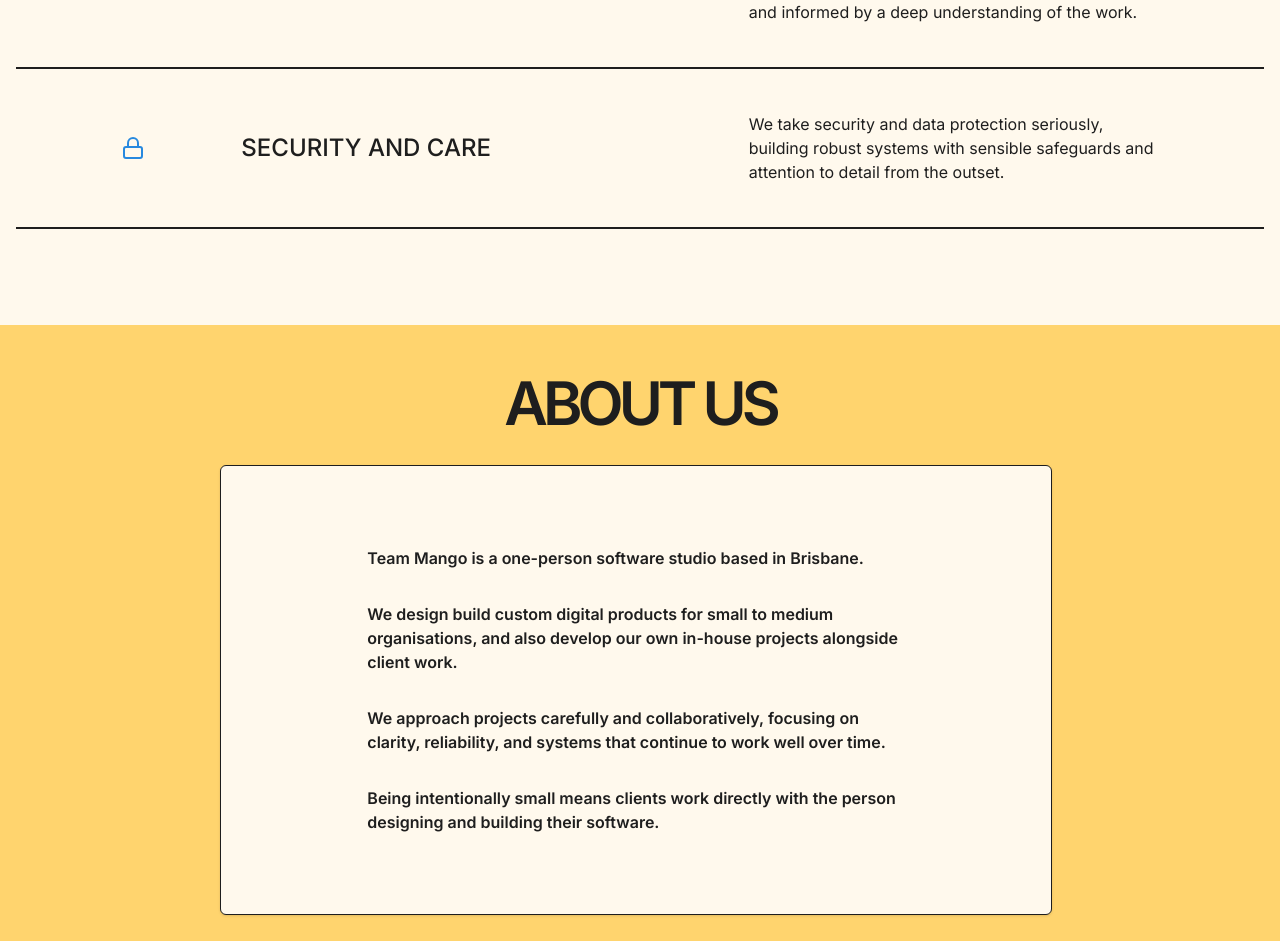
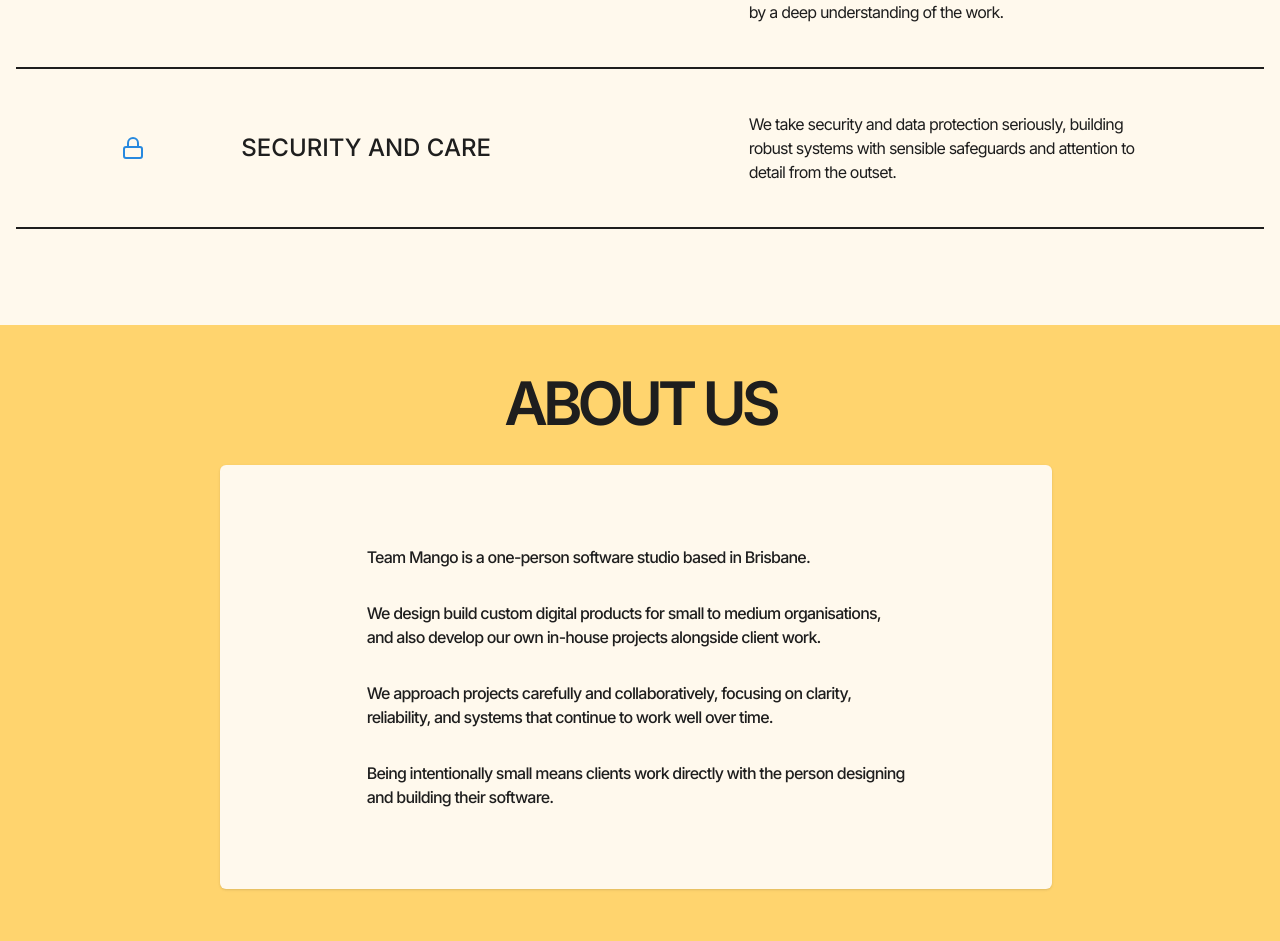
Before and after one commit to danmolloy/team-mango, a Next.js app: page / in a window 1280 px wide. Shown: the part 2151-3092 px from the top of the page. Built offline with nearby package versions, Linux system fonts and the light colour scheme; a web font is replaced by a local one.

Commit message:
updated links, updated font tracking

```diff
--- a/components/about.tsx
+++ b/components/about.tsx
@@ -5,12 +5,12 @@
 
       <h2 className="self-center z-10 font-semibold text-6xl  tracking-[-5px] text-center ">ABOUT US</h2>
     <div className="flex flex-col items-center md:items-end md:mr-2 lg:w-2/3 lg:self-center mt-8 text-dark">
-      <div className=" rounded-md items-center  py-8 lg:py-16 pt-8  flex border shadow bg-light flex-col   md:self-end">
+      <div className=" rounded-md items-center  py-8 lg:py-16 pt-8  flex  shadow-sm bg-light flex-col   md:self-end">
 
-      <p className="py-4  text-md font-semibold w-full px-2  md:w-2/3  ">Team Mango is a one-person software studio based in Brisbane.</p>
-      <p className="py-4 text-md font-semibold w-full px-2  md:w-2/3  ">We design build custom digital products for small to medium organisations, and also develop our own in-house projects alongside client work.</p>
-      <p className="py-4 text-md font-semibold w-full px-2  md:w-2/3  ">We approach projects carefully and collaboratively, focusing on clarity, reliability, and systems that continue to work well over time. </p>
-      <p className="py-4 text-md font-semibold w-full px-2  md:w-2/3">Being intentionally small means clients work directly with the person designing and building their software.</p>
+      <p className="py-4  text-md font-medium tracking-tighter w-full px-2  md:w-2/3  ">Team Mango is a one-person software studio based in Brisbane.</p>
+      <p className="py-4 text-md font-medium tracking-tighter w-full px-2  md:w-2/3  ">We design build custom digital products for small to medium organisations, and also develop our own in-house projects alongside client work.</p>
+      <p className="py-4 text-md font-medium tracking-tighter w-full px-2  md:w-2/3  ">We approach projects carefully and collaboratively, focusing on clarity, reliability, and systems that continue to work well over time. </p>
+      <p className="py-4 text-md font-medium tracking-tighter w-full px-2  md:w-2/3">Being intentionally small means clients work directly with the person designing and building their software.</p>
       </div>
       </div>
     </section>
--- a/components/contact.tsx
+++ b/components/contact.tsx
@@ -18,7 +18,7 @@
       <div className='text-center'>
 
       <h1 className='self-center font-bold text-6xl  font-sans tracking-[-5px]'>CONTACT</h1>
-      <p className='px-4 my-4 text-md font-semibold text-md '>{`We're always interested to hear about new projects, please feel free to get in touch.`}</p>
+      <p className='px-4 my-4 text-lg font-medium tracking-tighter text-md '>{`We're always interested to hear about new projects, please feel free to get in touch.`}</p>
       </div>
             <div className=" w-full md:w-3/4">
     <Formik
--- a/components/hero.tsx
+++ b/components/hero.tsx
@@ -10,7 +10,7 @@
     <section className=" z-0  h-screen w-screen flex  flex-col items-center justify-center p-4 font-sans bg-[#fffaea]">
       <h1 className="font-display text-6xl md:text-8xl -mt-24 text-[#ff6600]">Team Mango</h1>
 
-     <p className="text-dark text-xl md:text-2xl lg:w-2/3 lg:text-center font-semibold mt-12">
+     <p className="text-dark text-xl md:text-2xl tracking-ti lg:w-2/3 lg:text-center font-semibold mt-12">
       We build reliable software systems that help organisations work more efficiently and sustainably.
     </p>
 
--- a/components/selectedWork.tsx
+++ b/components/selectedWork.tsx
@@ -5,6 +5,7 @@
 export const projectsArr: {
   id: number
   title: string
+  blurb: string
   thumb: {
     src: string
       imgWidth: string
@@ -19,6 +20,7 @@
   {
     id: 4,
     title: "Jam Jar",
+    blurb: "Subscription-based SaaS Product",
     thumb: {
       src: "/thumbs/background.png",
       imgWidth: '650',
@@ -40,6 +42,7 @@
     },
     id: 0,
     title: "Fiona Kelly",
+    blurb: "Musician Website",
     links: {
       website: "https://www.fionakellyflute.com/",
     },
@@ -49,6 +52,7 @@
 
     id: 1,
     title: "The Big Firkin Band",
+    blurb: "Band Website",
     thumb: {
       src: "/thumbs/firkin-thumb.png",
       imgWidth: '600',
@@ -63,7 +67,8 @@
 
   {
       id: 3,
-      title: "Tuner",
+      title: "Chromatic Tuner",
+      blurb: "Mobile App",
       links: {
         website: "https://apps.apple.com/gb/app/tuner/id6746412805",
       },
@@ -90,13 +95,15 @@
     <div className="flex flex-row flex-wrap justify-evenly w-screen lg:px-32">
       {
         projectsArr.map((i, ind) => (
-          <div key={i.id} className="flex hover:underline text-light flex-col sm:w-2/5 w-full m-8 h-auto overflow-hidden max-w-88">
+          <a href={i.links.website} target="_blank" key={ind} className="flex hover:underline text-light flex-col sm:w-2/5 w-full m-8 h-auto overflow-hidden max-w-88">
 
           <div className={`cursor-pointer    relative w-full   aspect-square border border-light rounded-sm overflow-hidden bg-dark shadow`}>
            {i.thumb && <Image className={`absolute  transition-all duration-500 ease-in-out hover:scale-105`} fill={true} src={i.thumb?.src} alt={i.thumb.imgAlt}/>}
       </div>
-        <p className="font-medium text-lg tracking-[-1.5px] text-center">{i.title.toUpperCase()}</p>
-          </div>
+        <p className="font-medium text-lg tracking-[0px] text-center">{i.title.toUpperCase()}</p>
+                <p className="font-light text-lg -mt-2 tracking-[-1px] text-center">{i.blurb.toUpperCase()}</p>
+
+          </a>
 
         ))
       }
--- a/components/services.tsx
+++ b/components/services.tsx
@@ -50,7 +50,7 @@
 
           <h3 className="font-medium text-xl py-2">{i.title.toUpperCase()}</h3>
           </div>
-          <p className=" font-medium">{i.text}</p>
+          <p className=" font-mediu tracking-tighter">{i.text}</p>
       </li>
     ))}
     </ul>
--- a/components/whyUs.tsx
+++ b/components/whyUs.tsx
@@ -36,14 +36,14 @@
 
 export default function WhyUs() {
   return (
-    <section id="why-us" className="p-4 pt-12 flex flex-col items-center min-h-[75vh] pb-16 bg-light text-dark">
+    <section id="why-us" className="p-4 pt-12 flex flex-col items-center min-h-[75vh] pb-16 bg-light text-dark w-screen">
       <h2 className="self-center font-bold text-6xl text-center tracking-[-5px]">WHY TEAM MANGO</h2>
       <ul className="flex flex-col items-center justify-center my-8 ">
         {whyUsArr.map((i, ind) => (
           <li key={ind} className={`flex flex-col lg:flex-row px-2 items-start lg:items-center lg:min-h-40 py-4 justify-evenly  w-full  border-b-2 ${ind === 0 && 'border-t-2'} border-dark`}>
             <p className="text-2xl text-contrast">{i.icon}</p>
             <p className="font-medium text-2xl lg:w-1/3 py-2">{i.title.toUpperCase()}</p>
-             <p className="text-md font-base font-sans  lg:w-1/3">{i.text}</p>
+             <p className="text-md font-base tracking-tighter font-sans  lg:w-1/3">{i.text}</p>
            </li>
         ))}
       </ul>
```
